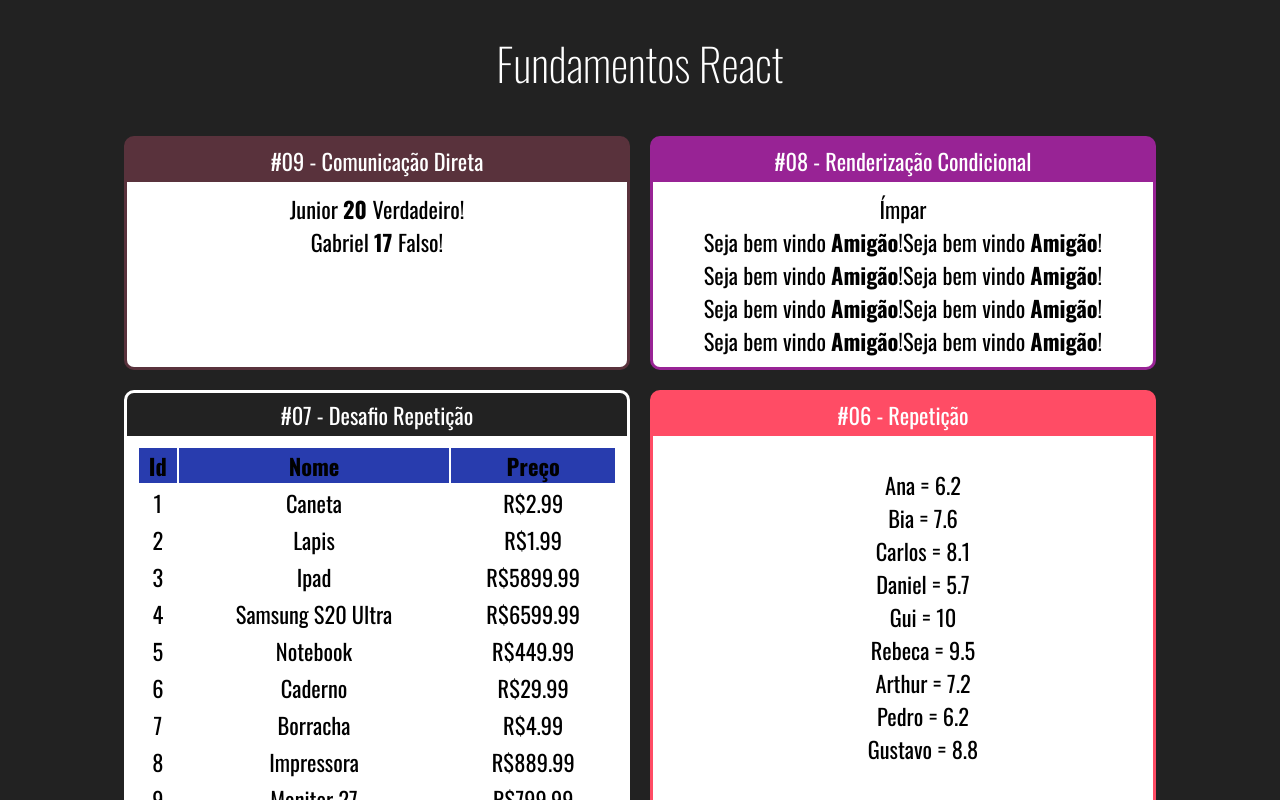
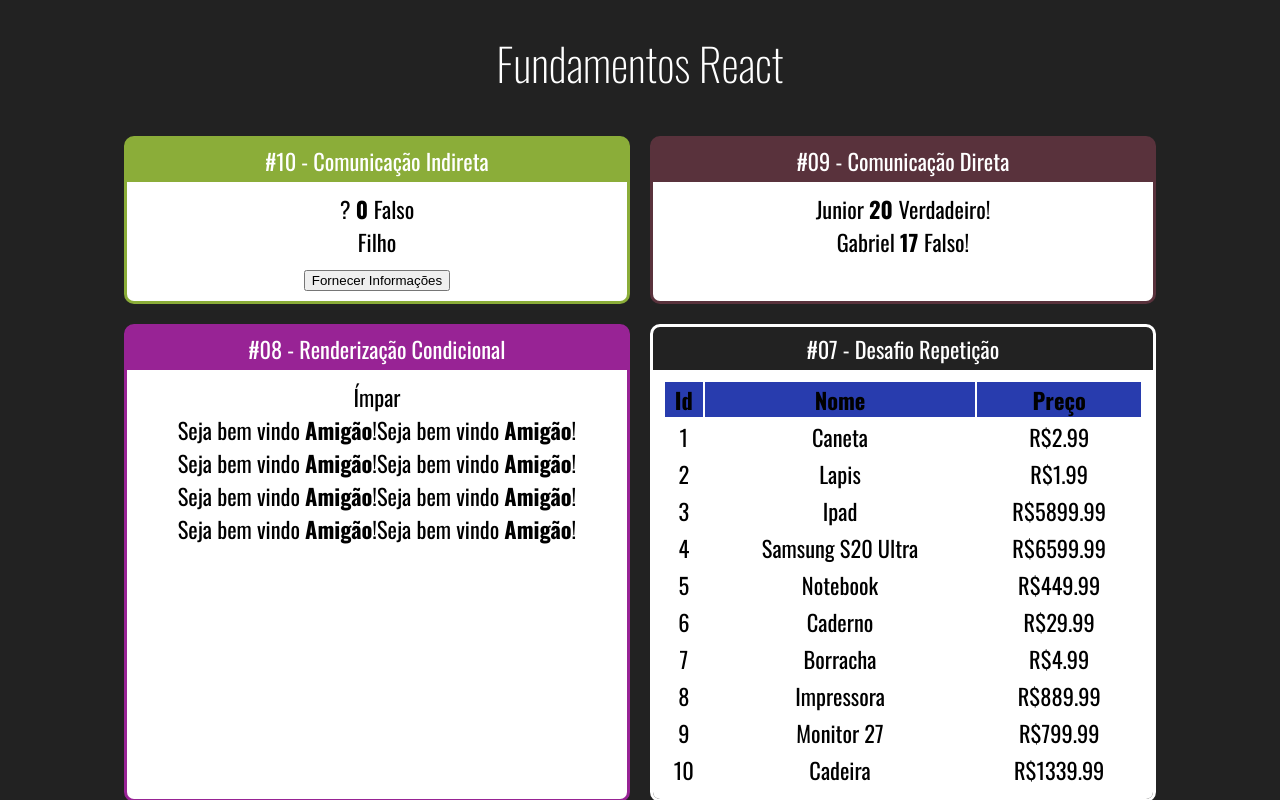
Before and after one commit to GSappio/React-fundamentals, a React (Create React App) app: page / in a window 1280 px wide. Shown: the top 800 px of the page. Built offline with nearby package versions, Linux system fonts and the light colour scheme.

Commit message:
Indirect communication

```diff
--- a/src/App.jsx
+++ b/src/App.jsx
@@ -2,6 +2,7 @@
 
 import Card from './components/layout/Card';
 
+import IndiretaPai from './components/comunicacao/IndiretaPai';
 import DiretaPai from './components/comunicacao/DiretaPai';
 import UsuarioInfo from './components/condicional/UsuarioInfo';
 import ParOuImpar from './components/condicional/ParOuImpar';
@@ -21,6 +22,10 @@
 
 
     <div className="Cards">
+        <Card titulo="#10 - Comunicação Indireta" color="#8BAD39">
+           <IndiretaPai></IndiretaPai>
+        </Card>
+
         <Card titulo="#09 - Comunicação Direta" color="#59323C">
            <DiretaPai></DiretaPai>
         </Card>
--- /dev/null
+++ b/src/components/comunicacao/IndiretaFilho.jsx
@@ -0,0 +1,12 @@
+import React from "react";
+
+export default props => {
+    const cb = props.quandoClicar;
+    return (
+        <div>
+            <div> Filho </div>
+            <button onClick={_=> cb('João', 52, true)}>
+            Fornecer Informações</button>
+        </div>
+    )
+}
--- /dev/null
+++ b/src/components/comunicacao/IndiretaPai.jsx
@@ -0,0 +1,27 @@
+import React from "react";
+import IndiretaFilho from "./IndiretaFilho";
+
+export default props => {
+    let nome = '?'
+    let idade = 0
+    let nerd = false
+    //nome idade nerd
+    function fornecerInformacoes(nomeParam, idadeParam, nerdParam) {
+         nome = nomeParam
+         idade = idadeParam
+         nerd = nerdParam
+    }
+
+    return (
+        <div>
+            <div>
+
+            <span>{nome} </span>
+            <span><strong>{idade} </strong></span>
+            <span> {nerd ? 'Verdadeiro' : 'Falso'}</span>
+
+            </div>
+            <IndiretaFilho quandoClicar={fornecerInformacoes}></IndiretaFilho>
+        </div>
+    )
+}
```
